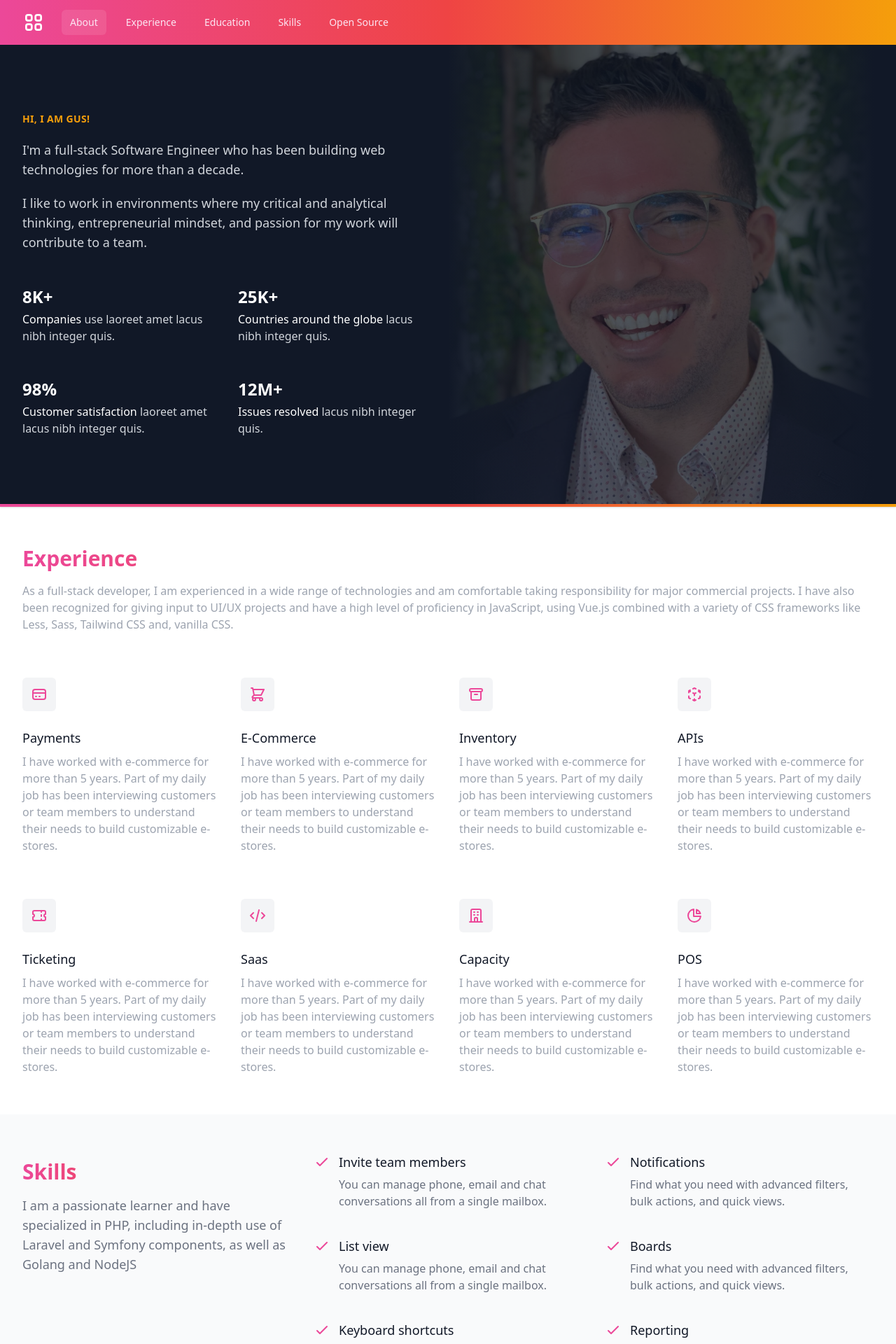
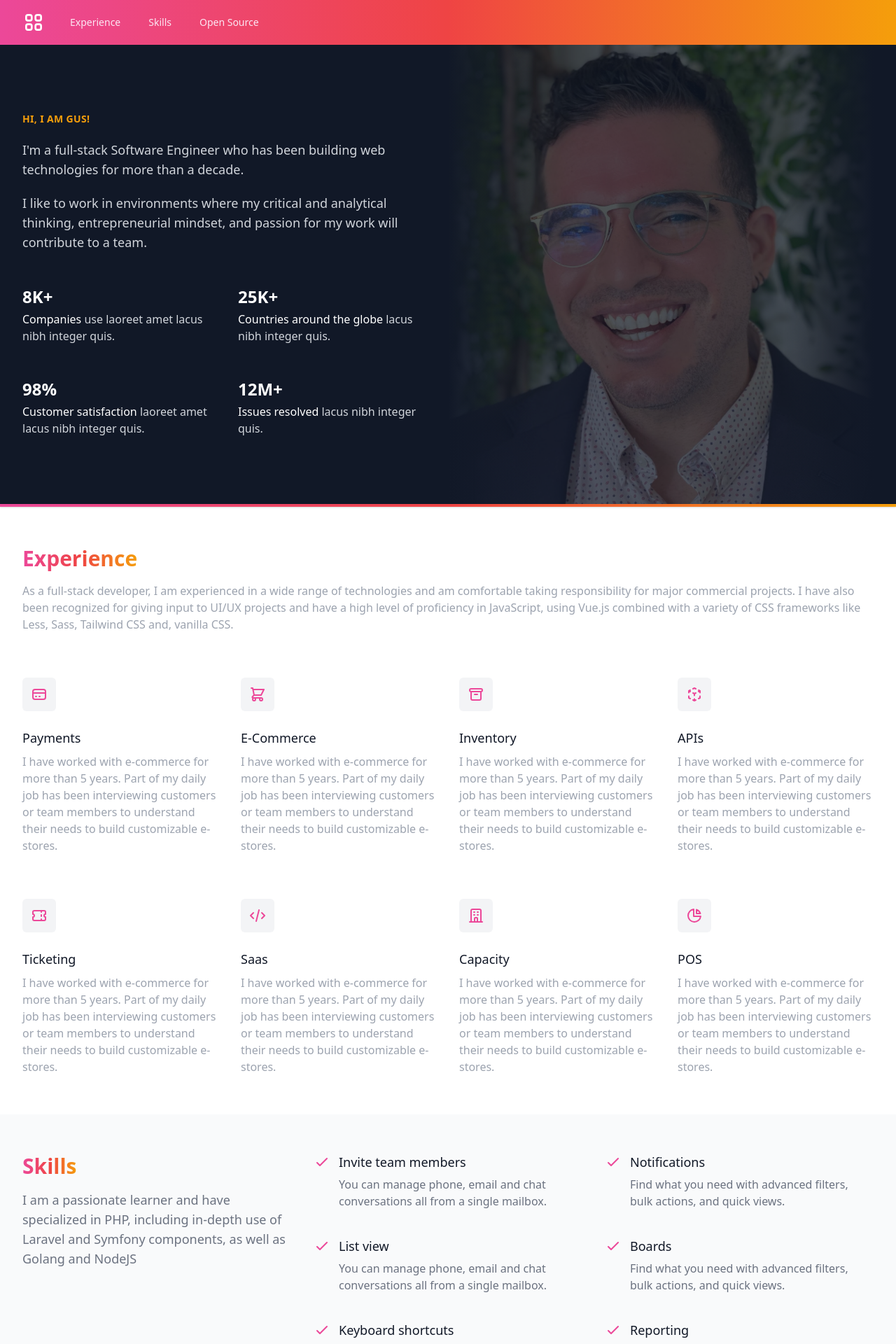
Before and after one commit to gocantodev/client, a Vue app: page / in a window 1280 px wide. Shown: the top 1920 px of the page at 70% size. Built offline with nearby package versions, Linux system fonts and the light colour scheme; what @tailwindcss/typography would draw is missing.

Commit message:
wire menu

```diff
--- a/index.html
+++ b/index.html
@@ -1,5 +1,5 @@
 <!DOCTYPE html>
-<html lang="en" class="h-full bg-white">
+<html lang="en" class="h-full bg-white scroll-smooth">
   <head>
     <meta charset="UTF-8" />
     <link rel="icon" href="/images/favicon.ico" />
--- a/src/Component/Experience.vue
+++ b/src/Component/Experience.vue
@@ -1,8 +1,8 @@
 <template>
 	<div>
-		<h2 class="section-title">
+		<a href="#experience" id="experience" class="section-title">
 			Experience
-		</h2>
+		</a>
 		<p class="mt-4 text-gray-400 text-md">
 			As a full-stack developer, I am experienced in a wide range of technologies and am comfortable taking responsibility for major commercial projects.
 			I have also been recognized for giving input to UI/UX projects and have a high level of proficiency in JavaScript, using Vue.js combined with a
--- a/src/Component/Footer.vue
+++ b/src/Component/Footer.vue
@@ -1,5 +1,5 @@
 <template>
-	<footer class="border-t border-gray-50 mt-8">
+	<footer class="border-t border-gray-100 mt-8">
 		<div class="max-w-7xl mx-auto py-12 px-4 sm:px-6 md:flex md:items-center md:justify-between lg:px-8">
 			<div class="flex justify-center space-x-6 md:order-2">
 				<a target="_blank" href="https://www.facebook.com/ocantog" class="text-gray-400 hover:text-gray-500">
--- a/src/Component/Navigation/Bar.vue
+++ b/src/Component/Navigation/Bar.vue
@@ -11,14 +11,16 @@
 	})
 
 	const isOpen = ref(false)
-	const current = ref('about')
+	const current = ref('')
 
 	const toggleMenu = (): void => {
 		isOpen.value = !isOpen.value
 	}
 
-	const setCurrentOption = (page:string): void => {
-		current.value = page
+	const setCurrentOption = (option:string): void => {
+		current.value = option
+
+		window.location.href = `#${option}`
 	}
 
 	const getItemClassFor = (page:string, isMobile:boolean = false): string => {
--- a/src/Component/Navigation/Menu.ts
+++ b/src/Component/Navigation/Menu.ts
@@ -5,16 +5,8 @@ interface Item {
 
 const Menu:Array<Item> = [
   {
-    label: 'About',
-    option: 'about',
-  },
-  {
     label: 'Experience',
     option: 'experience',
-  },
-  {
-    label: 'Education',
-    option: 'education',
   },
   {
     label: 'Skills',
--- a/src/Component/OpenSource.vue
+++ b/src/Component/OpenSource.vue
@@ -1,9 +1,9 @@
 <template>
 	<div class="relative">
 		<div class="mx-auto max-w-md text-center sm:max-w-3xl lg:max-w-7xl">
-			<p class="mt-2 section-title">
+			<a href="#open-source" id="open-source" class="mt-2 section-title">
 				Open Source Projects
-			</p>
+			</a>
 			<p class="mt-5 max-w-prose mx-auto text-gray-400 text-md">
 				I actively maintain many PHP, JavaScript & GO repositories and have contributed to many others, such as Laravel.
 			</p>
--- a/src/Component/Skills.vue
+++ b/src/Component/Skills.vue
@@ -1,7 +1,7 @@
 <template>
 		<div class="lg:gap-x-8 lg:grid lg:grid-cols-3">
 			<div>
-				<p class="mt-2 section-title">Skills</p>
+				<a href="#skills" id="skills" class="mt-2 section-title">Skills</a>
 				<p class="mt-4 text-lg text-gray-500">
 					I am a passionate learner and have specialized in PHP, including in-depth use of Laravel and Symfony components, as well as Golang and NodeJS
 				</p>
--- a/src/css/app.css
+++ b/src/css/app.css
@@ -27,3 +27,7 @@
 .divider {
   @apply nav-bg h-1 shadow
 }
+
+.scroll-smooth {
+  scroll-behavior: smooth;
+}
```
